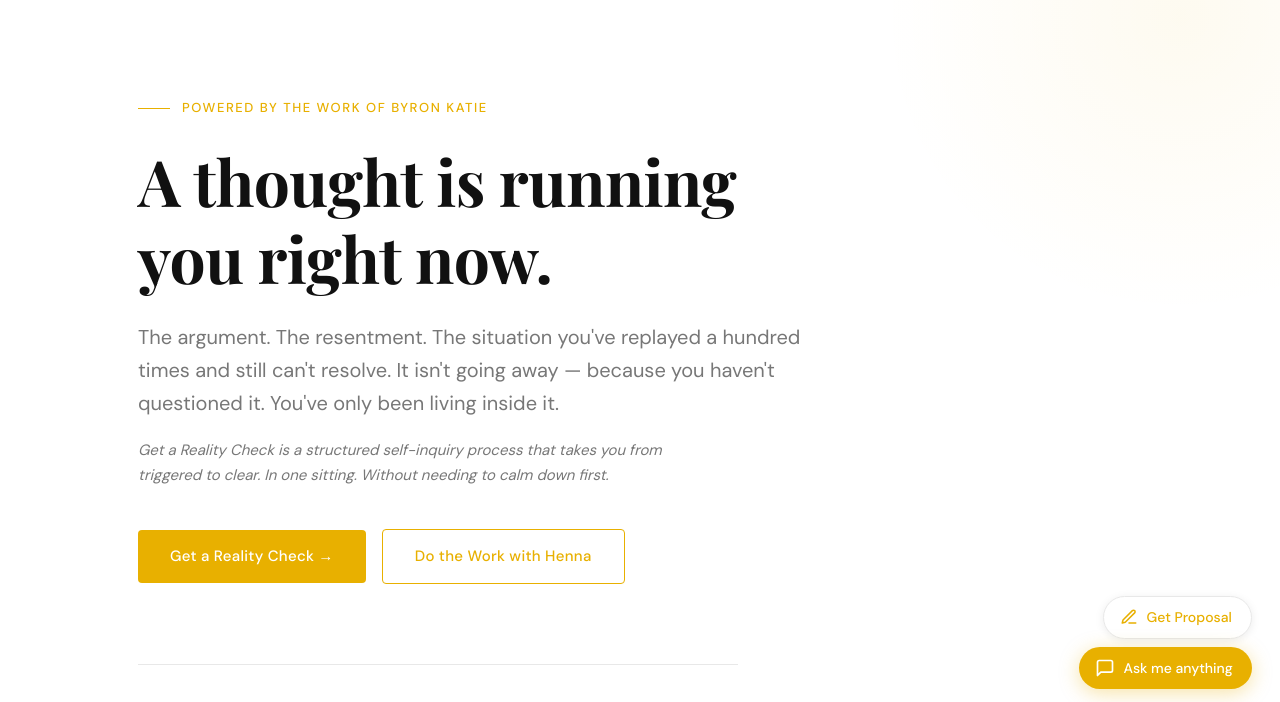
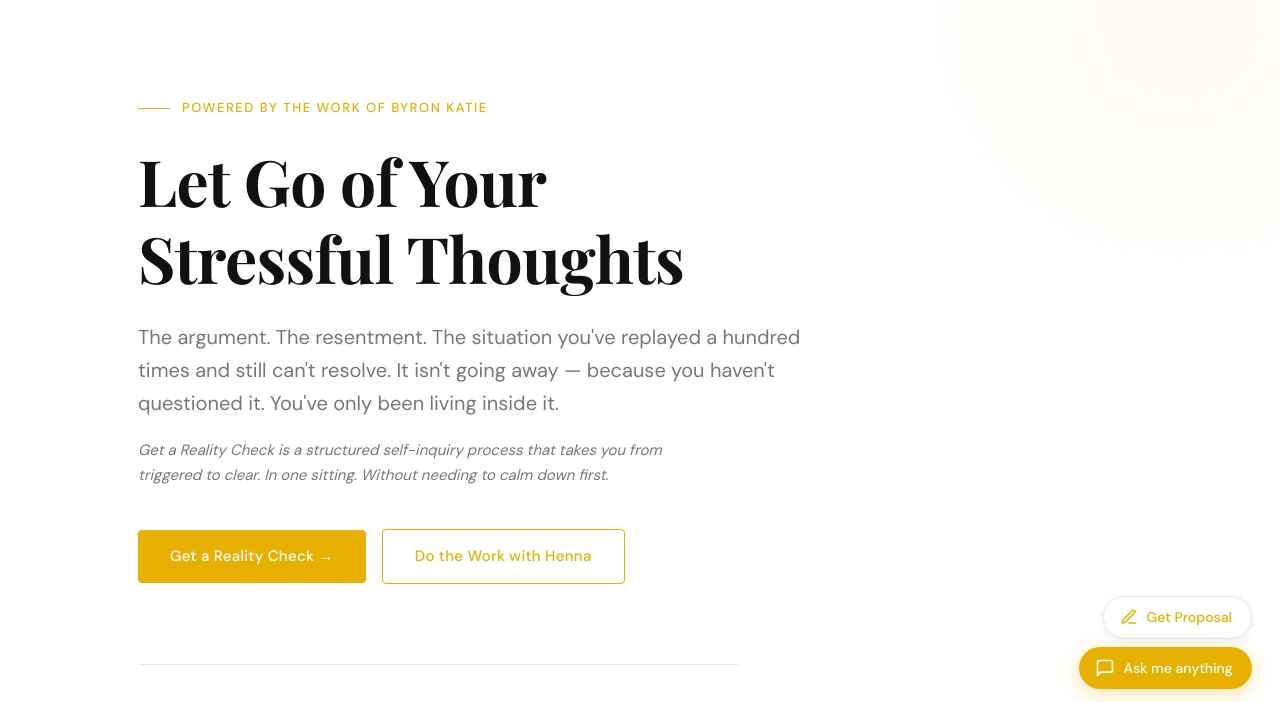
Before and after one commit to minhashenna/my-site, a website: page index.html in a window 1280 px wide. Shown: the part 83-785 px from the top of the page. Drawn offline with nearby package versions, Linux system fonts and the light colour scheme; a web font is replaced by a local one.

Commit message:
Update hero headline

```diff
--- a/index.html
+++ b/index.html
@@ -60,7 +60,7 @@
   <section class="hero" id="home">
     <div class="container">
       <p class="hero__eyebrow">Powered by The Work of Byron Katie</p>
-      <h1>A thought is running you right now.</h1>
+      <h1>Let Go of Your Stressful Thoughts</h1>
       <p class="hero__sub">
         The argument. The resentment. The situation you've replayed a hundred times
         and still can't resolve. It isn't going away — because you haven't questioned it.
```
